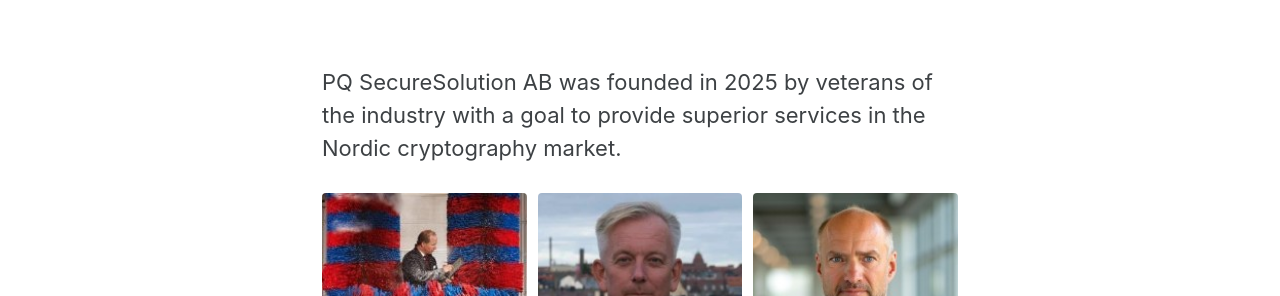
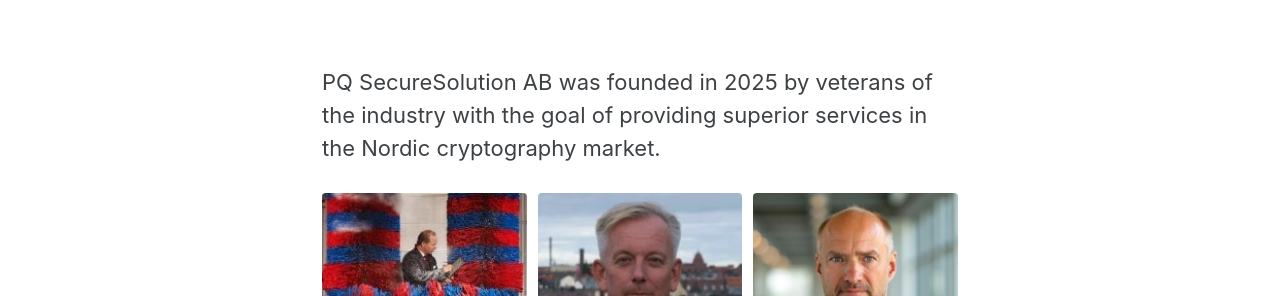
Before and after one commit to PQ-SecureSolution-AB/pq-securesolution-ab.github.io, a Jekyll site: the page built from _pages/about-us/about-us.md, in a window 1280 px wide. Shown: the part 302-598 px from the top of the page. Built offline with Jekyll 4.4.1, drawn with Linux system fonts in a browser that asks for light colours; cached includes are drawn as plain includes.

Commit message:
changed wording

```diff
--- a/_pages/about-us/about-us.md
+++ b/_pages/about-us/about-us.md
@@ -22,7 +22,7 @@ feature_row:
     excerpt: "As head of consulting, Mats has a long and proven track record of managing some of the industrys top consultants."
 ---
 
-PQ SecureSolution AB was founded in 2025 by veterans of the industry with a goal to provide superior services in the Nordic cryptography market.
+PQ SecureSolution AB was founded in 2025 by veterans of the industry with the goal of providing superior services in the Nordic cryptography market.
 
 {% include feature_row %}
 
```
Also changed, not shown: _pages/news.md (+1 -1 lines).
